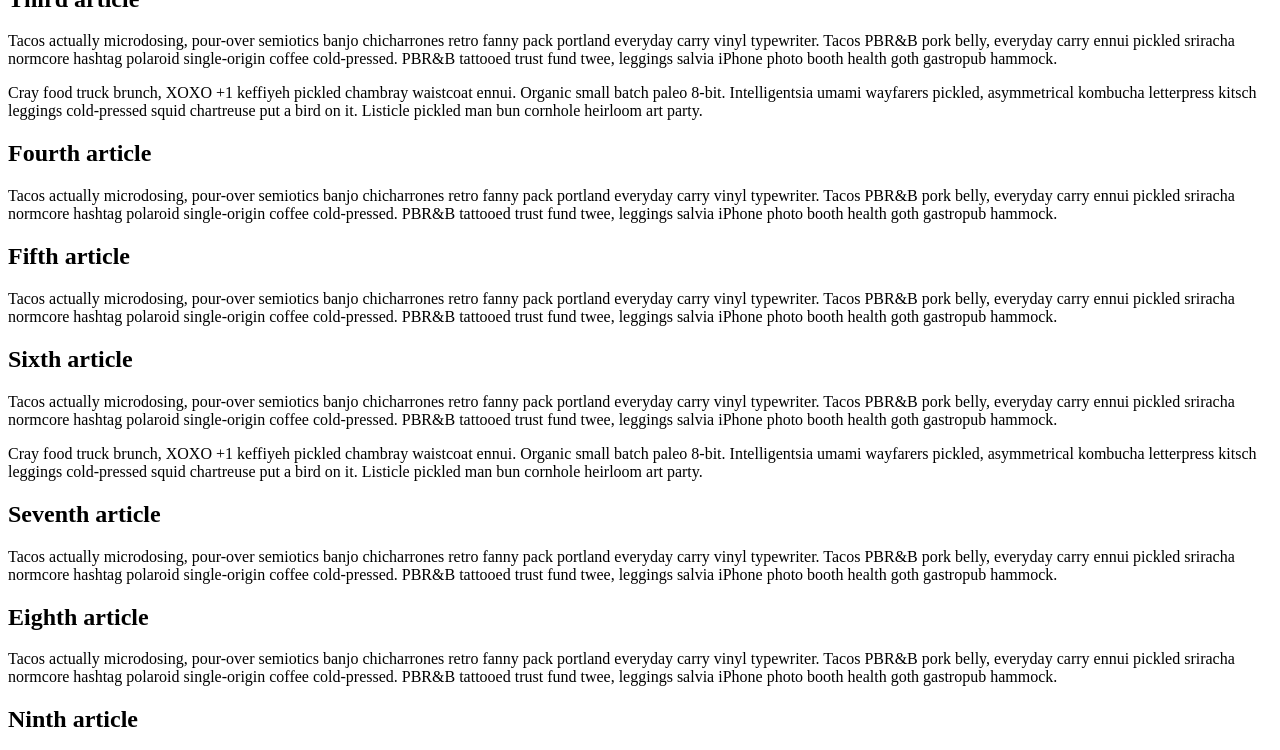
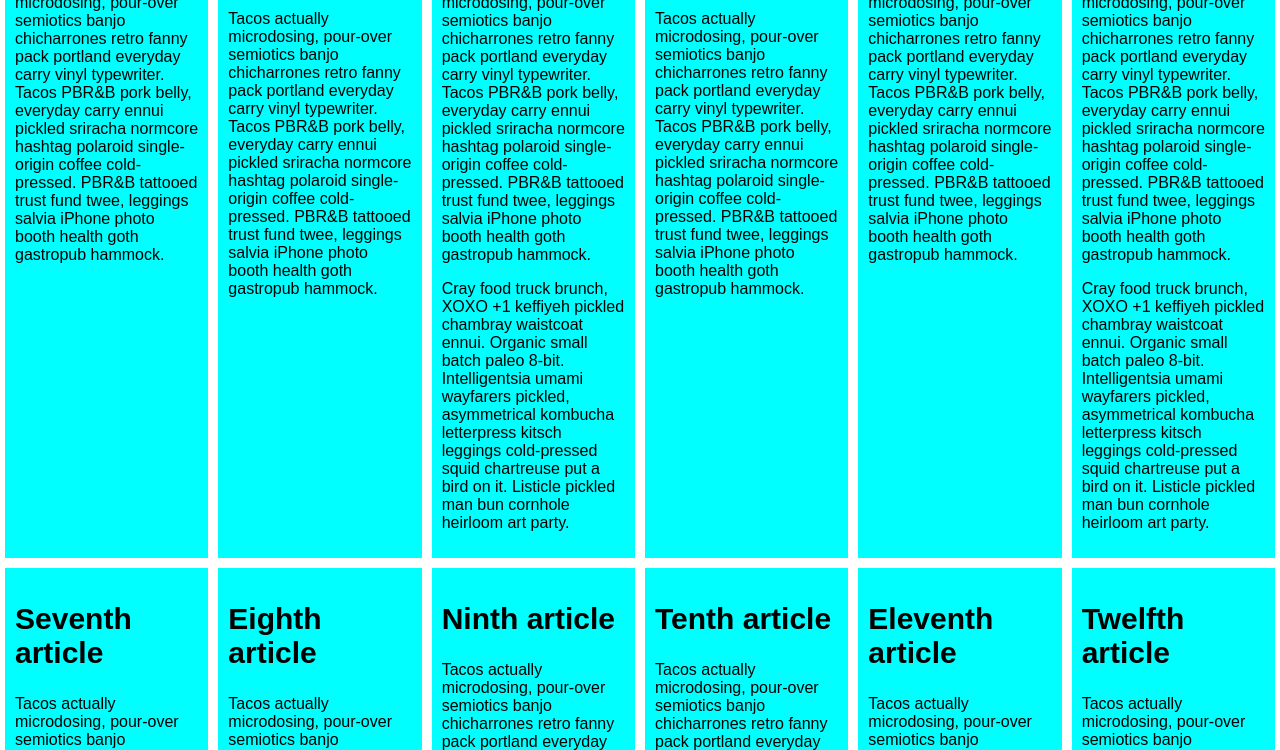
Before and after one commit to abd-h/St-Huxley-s-Community-College, a plain HTML site: page index.html in a window 1280 px wide. Shown: the part 300-1050 px from the top of the page. Drawn offline with Linux system fonts and the light colour scheme.

Commit message:
flex wrap

```diff
--- a/index.html
+++ b/index.html
@@ -4,6 +4,7 @@
     <meta charset="UTF-8">
     <meta name="viewport" content="width=device-width, initial-scale=1.0">
     <title>Document</title>
+    <link rel="stylesheet" type="text/css" href="styles/style.css">
 </head>
 <body>
     <body>
--- a/styles/style.css
+++ b/styles/style.css
@@ -29,6 +29,10 @@ h2 {
     font-size: 3rem;
 }
 
+p {
+    font-size: 1.6rem;
+}
+
 /* Background  */
 
 header {
@@ -40,8 +44,12 @@ header {
 /* flex layout */
 section {
     display: flex;
+    flex-wrap: wrap;
 }
 
 article {
     background-color: rgb(0, 255, 255);
+    flex: 200px;
+    margin: 5px;
+    padding: 10px;
 }
```
